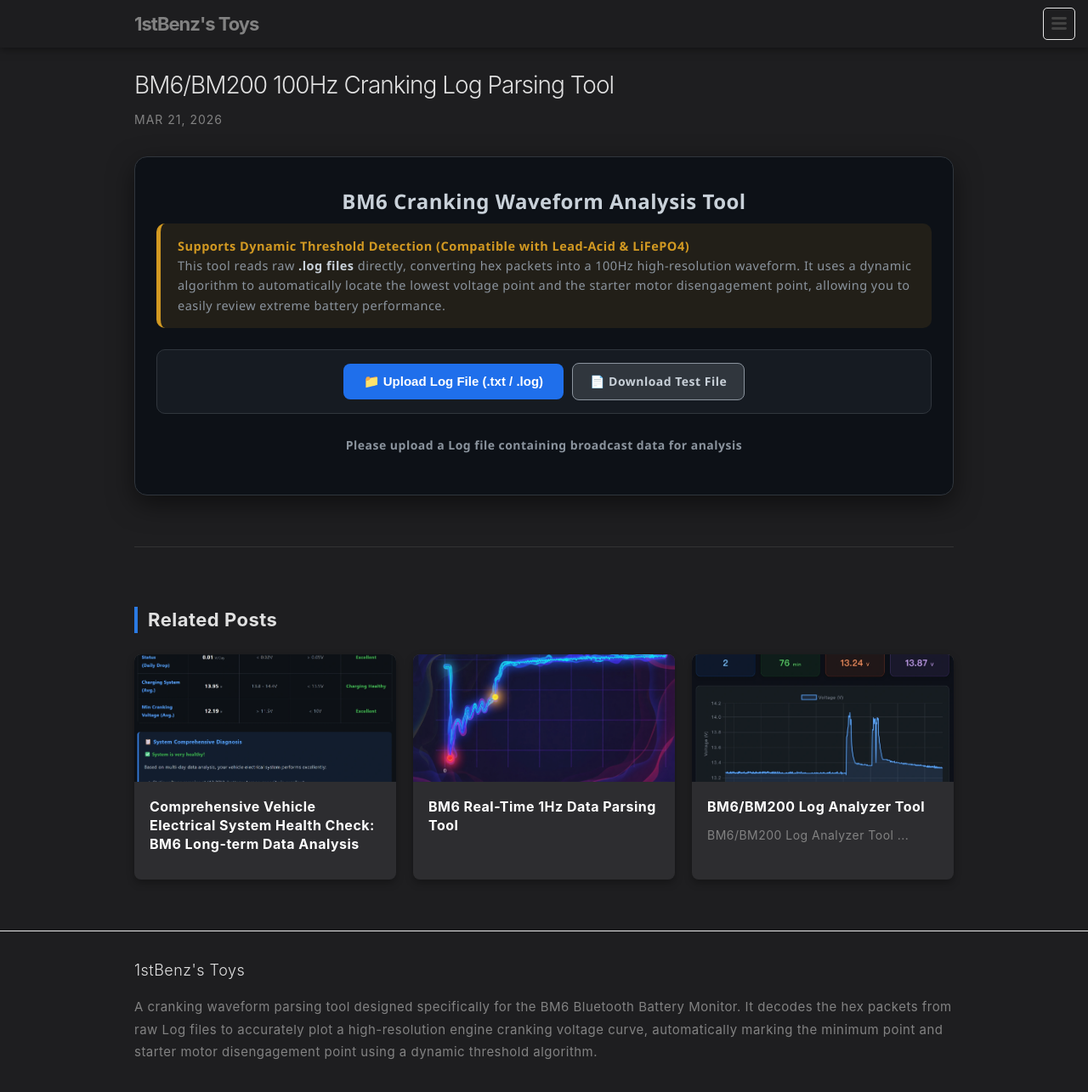
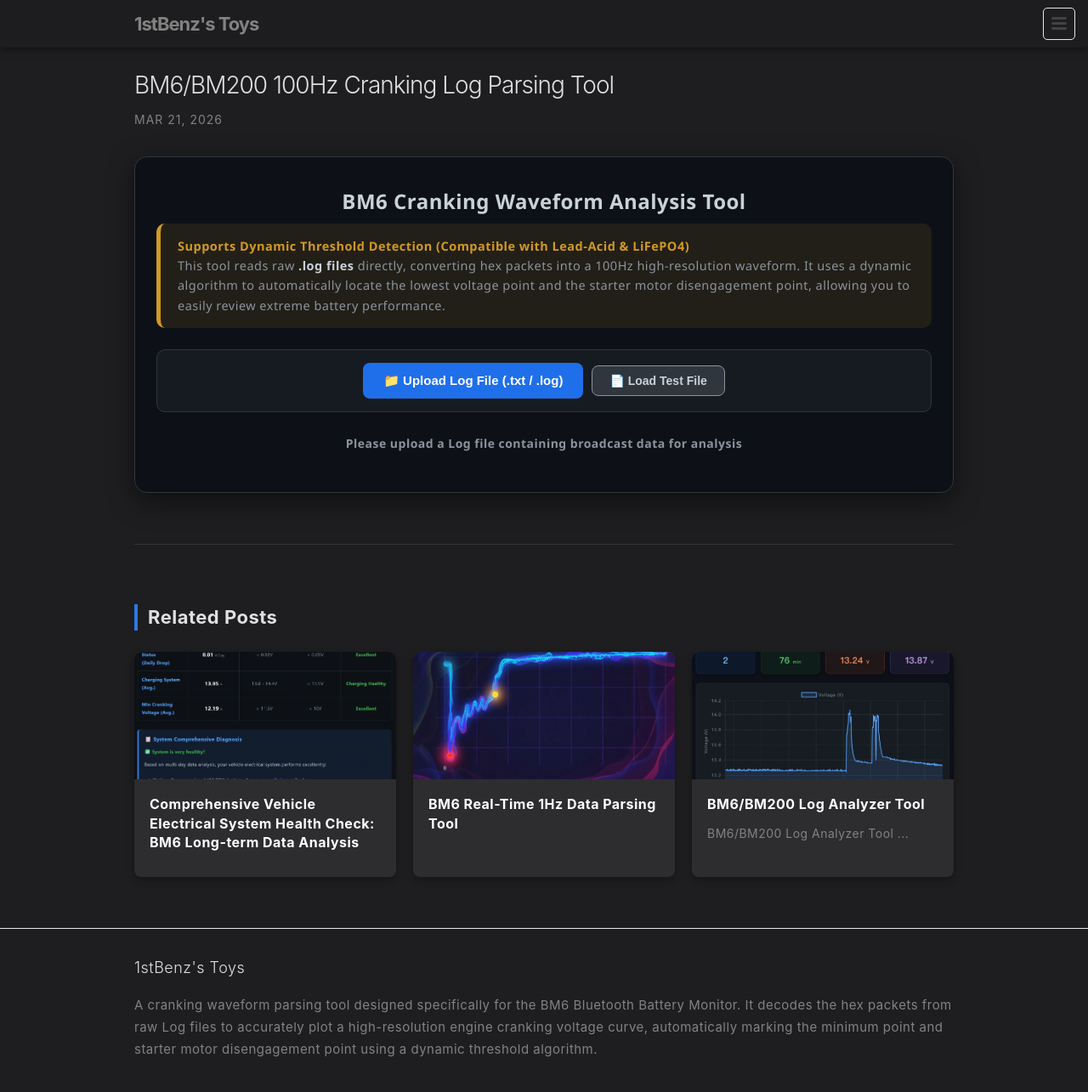
Before and after one commit to 1stbenz/1stbenz.github.io, a Jekyll site: the page built from _posts/en/2026-03-21-bm6-cranking-log-tool.md, in a window 1280 px wide and 1296 px high. Shown: the top 1285 px of the window at 85% size. Built offline with Jekyll 4.4.1, drawn with Linux system fonts in a browser that asks for light colours; comment, search, counter and statistics services are not loaded; some of the changed lines change nothing that is shown.

Commit message:
Update 2026-03-21-bm6-cranking-log-tool.md

```diff
--- a/_posts/en/2026-03-21-bm6-cranking-log-tool.md
+++ b/_posts/en/2026-03-21-bm6-cranking-log-tool.md
@@ -42,7 +42,8 @@
             style="background: #1f6feb; color: white; border: none; padding: 12px 24px; border-radius: 8px; cursor: pointer; font-weight: bold; font-size: 15px; transition: 0.2s;">📁
             Upload Log File (.txt / .log)</button>
         <input type="file" id="logFileInput" accept=".txt,.log" style="display:none">
-        <a href="/files/bm6_100Hz.log" download style="background: #30363d; color: #c9d1d9; border: 1px solid #8b949e; padding: 9px 20px; border-radius: 8px; cursor: pointer; font-weight: bold; font-size: 14px; text-decoration: none; display: flex; align-items: center; transition: 0.2s;">📄 Download Test File</a>
+        <button id="loadSampleBtn" style="background: #30363d; color: #c9d1d9; border: 1px solid #8b949e; padding: 9px 20px; border-radius: 8px; cursor: pointer; font-weight: bold; font-size: 14px; text-decoration: none; display: flex; align-items: center; transition: 0.2s;">📄 Load Test File</button>
+
     </div>
 
     <div id="status-text"
@@ -91,6 +92,26 @@
         };
 
         uploadTrigger.onclick = () => fileInput.click();
+        const loadSampleBtn = document.getElementById('loadSampleBtn');
+
+        loadSampleBtn.onclick = function() {
+            statusText.innerHTML = `Loading <b style="color:#58a6ff;">sample file (bm6_100Hz.log)</b> ...`;
+            chartsWrapper.innerHTML = '';
+
+            fetch('/files/bm6_100Hz.log')
+                .then(response => {
+                    if (!response.ok) {
+                        throw new Error('Failed to retrieve sample file (HTTP ' + response.status + ')');
+                    }
+                    return response.text();
+                })
+                .then(text => {
+                    processLogData(text);
+                })
+                .catch(error => {
+                    statusText.innerHTML = `<span style="color:#f85149;">❌ Failed to load sample file: ${error.message}</span>`;
+                });
+        };
 
         fileInput.addEventListener('change', function (e) {
             const file = e.target.files[0];
```
